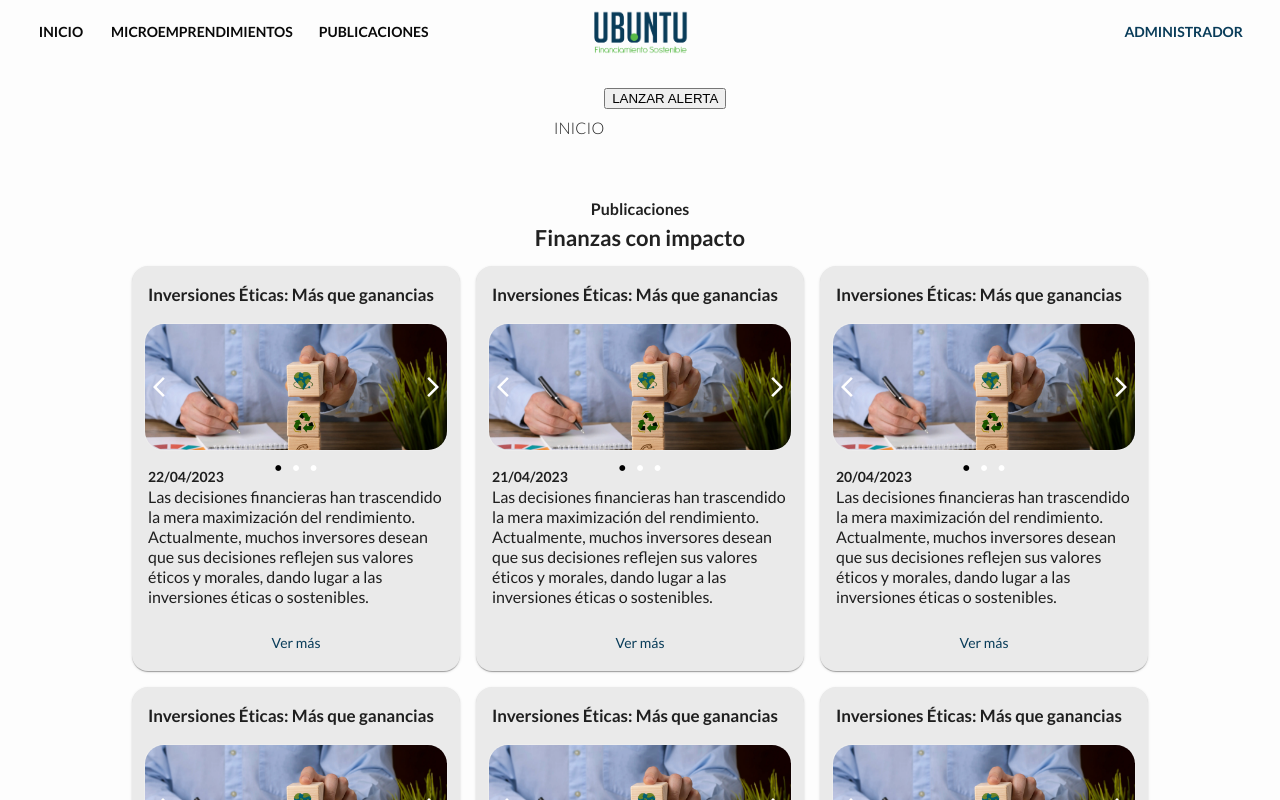
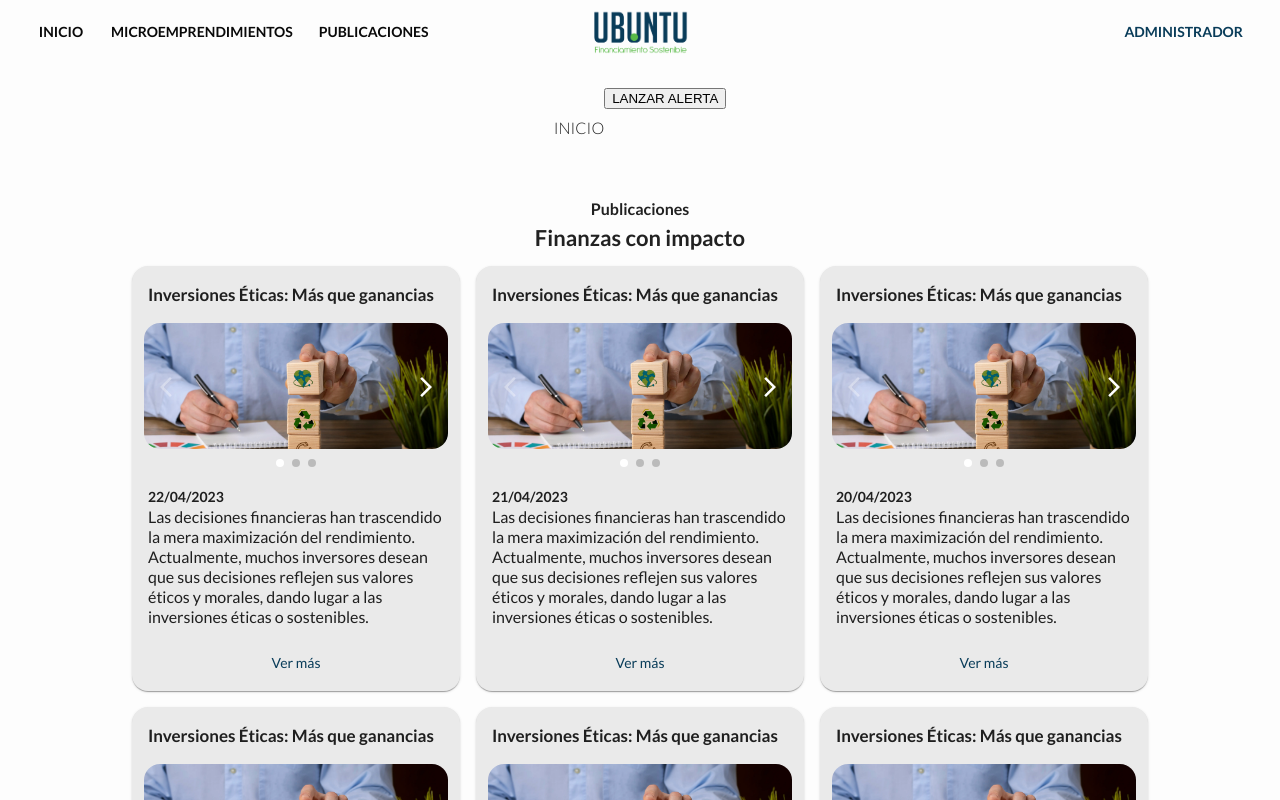
Before and after one commit to TomiCaratti13/SemilleroUbuntuFront, a React (Vite) app: page / in a window 1280 px wide. Shown: the top 800 px of the page. Built offline with nearby package versions, Linux system fonts and the light colour scheme.

Commit message:
Deprecate SliderCard, New Slider With SwiperJs, for better performance and less errors

```diff
--- a/package.json
+++ b/package.json
@@ -21,6 +21,7 @@
     "react": "^18.2.0",
     "react-dom": "^18.2.0",
     "react-router-dom": "^6.22.2",
+    "swiper": "^11.0.7",
     "yup": "^1.3.3"
   },
   "devDependencies": {
--- a/src/assets/styles/sliderCard.css
+++ b/src/assets/styles/sliderCard.css
@@ -1,79 +1,26 @@
 .ulSliderCard,
 .liSliderCard {
-    list-style: none;
-    white-space: nowrap;
-}
-
-.liSliderCard {
-    display: inline;
+    width: 100%;
+    height: 100%;
 }
 
 .imgSliderCard {
     object-fit: cover;
-    margin-top: -16px;
-    height: 128px;
-    width: 304px;
-}
-
-/* Main container */
-
-.main-container {
-    width: 500px;
-    height: 280px;
-    margin: 0 auto;
-}
-
-/* Slider container */
-.slider-container {
-    position: relative;
-    height: 100%
-}
-
-/* dots carrusel */
-.dots-container {
-    display: flex;
-    justify-content: center;
-}
-
-.dot-container-item {
-    margin: 0px 3px;
-    cursor: pointer;
-    font-size: 20px;
-    text-align: center;
-    color: white;
-}
-
-/* Arrows */
-.leftArrow {
-    position: absolute;
-    top: 50%;
-    transform: translate(0, -50%);
-    left: 3px;
-    color: #fff;
-    z-index: 1;
-    cursor: pointer;
-}
-
-.rightArrow {
-    position: absolute;
-    top: 50%;
-    transform: translate(0, -50%);
-    right: 3px;
-    color: #fff;
-    z-index: 1;
-    cursor: pointer;
+    width: 100%;
+    height: 85%;
 }
 
 .container-images {
     width: 100%;
     height: 100%;
-    border-radius: 20px;
-    border: 1px solid #eee;
     overflow: hidden;
 }
 
-.dot-container-item.active {
-    color: black;
-    font-size: 20px;
-    border-radius: 50%;
+.swiper-pagination {
+    translate: 0 10px;
+    /* Ajusta este valor según tus necesidades */
 }
+
+body .swiper-pagination-bullet-active {
+    background-color: #fff;
+}
--- a/src/components/CardMicroemprendimiento.jsx
+++ b/src/components/CardMicroemprendimiento.jsx
@@ -7,13 +7,13 @@ import Collapse from '@mui/material/Collapse';
 import Button from '@mui/material/Button';
 import Typography from '@mui/material/Typography';
 import { styled } from '@mui/material/styles';
-import { SliderCard } from './SliderCard';
 import ExpandLessIcon from '@mui/icons-material/ExpandLess';
 import ExpandMoreIcon from '@mui/icons-material/ExpandMore';
 import Divider from '@mui/material/Divider';
 import LocationOnOutlinedIcon from '@mui/icons-material/LocationOnOutlined';
+import { SliderSwipper } from './SliderSwipper';
 
-const ExpandMore = styled((props) => {
+const ExpandMore = styled(props => {
   const { expand, ...other } = props;
   return <Button {...other} />;
 })(({ theme }) => ({
@@ -47,7 +47,7 @@ export default function CardMicroemprendimiento({
         padding: '16px 0px 8px 0px',
         gap: '24px',
       }}>
-			<SliderCard imgs={[img0, img1, img2]} />
+      <SliderSwipper imgs={[img0, img1, img2]} />
       <CardContent style={{ paddingBottom: 0 }}>
         <Typography
           gutterBottom
@@ -93,13 +93,14 @@ export default function CardMicroemprendimiento({
             lineHeight: '20px',
             color: 'negro',
             margin: '0',
-						width:"100%",
-						height:"20px",
-						display:"flex",
-						alignItems:"center",
-						margin:"16px 0"
+            width: '100%',
+            height: '20px',
+            display: 'flex',
+            alignItems: 'center',
+            margin: '16px 0',
           }}>
-					<LocationOnOutlinedIcon/>{ubication}
+          <LocationOnOutlinedIcon />
+          {ubication}
         </Typography>
       </CardContent>
       <Collapse
@@ -115,7 +116,7 @@ export default function CardMicroemprendimiento({
               fontWeight: 600,
               lineHeight: '25px',
               color: 'azul.main',
-							margin:"5px 0"
+              margin: '5px 0',
             }}>
             Descripción del Microemprendimiento
           </Typography>
@@ -140,7 +141,7 @@ export default function CardMicroemprendimiento({
               fontWeight: 600,
               lineHeight: '25px',
               color: 'azul.main',
-							margin:"5px 0"
+              margin: '5px 0',
             }}>
             Más información de interés
           </Typography>
--- a/src/components/CardPublicacion.jsx
+++ b/src/components/CardPublicacion.jsx
@@ -7,9 +7,9 @@ import Collapse from '@mui/material/Collapse';
 import Button from '@mui/material/Button';
 import Typography from '@mui/material/Typography';
 import { styled } from '@mui/material/styles';
-import { SliderCard } from './SliderCard';
+import { SliderSwipper } from './SliderSwipper';
 
-const ExpandMore = styled((props) => {
+const ExpandMore = styled(props => {
   const { expand, ...other } = props;
   return <Button {...other} />;
 })(({ theme }) => ({
@@ -54,7 +54,7 @@ export default function CardPublicacion({
         }}>
         {title}
       </Typography>
-			<SliderCard imgs={[img0, img1, img2]} />
+      <SliderSwipper imgs={[img0, img1, img2]} />
       <CardContent style={{ paddingBottom: 0 }}>
         <Typography
           variant="body2"
--- /dev/null
+++ b/src/components/SliderSwipper.jsx
@@ -0,0 +1,71 @@
+import React from 'react';
+import CardMedia from '@mui/material/CardMedia';
+import '../assets/styles/sliderCard.css';
+import ArrowBackIosNewOutlinedIcon from '@mui/icons-material/ArrowBackIosNewOutlined';
+import ArrowForwardIosIcon from '@mui/icons-material/ArrowForwardIos';
+
+// Import Swiper React components
+import { Swiper, SwiperSlide } from 'swiper/react';
+
+// Import Swiper styles
+import 'swiper/css';
+import 'swiper/css/navigation';
+import 'swiper/css/pagination';
+
+// import required modules
+import { Navigation, Pagination, Mousewheel, Keyboard } from 'swiper/modules';
+
+export const SliderSwipper = ({ imgs }) => {
+  return (
+    <>
+      <CardMedia
+        className="slider-container"
+        sx={{
+          margin: 'auto',
+          objectFit: 'cover',
+          borderRadius: '16px',
+          height: 148,
+          width: 304,
+        }}>
+        <div className="container-images">
+          <Swiper
+            cssMode={true}
+            navigation={{
+              nextEl: '.swiper-button-next',
+              prevEl: '.swiper-button-prev',
+            }}
+            pagination={true}
+            mousewheel={true}
+            keyboard={true}
+            modules={[Navigation, Pagination, Mousewheel, Keyboard]}
+            className="mySwiper ulSliderCard">
+            <ArrowBackIosNewOutlinedIcon
+              className="swiper-button-prev"
+              style={{ color: 'white' }}
+            />
+            <ArrowForwardIosIcon
+              className="swiper-button-next"
+              style={{ color: 'white' }}
+            />
+            {imgs.map((img, index) => {
+              return (
+                <SwiperSlide
+                  className="liSliderCard"
+                  key={index}>
+                  <img
+                    className="imgSliderCard"
+                    src={img}
+                    style={{
+                      objectFit: 'cover',
+                      borderRadius: '16px',
+                    }}
+                  />
+                </SwiperSlide>
+              );
+            })}
+          </Swiper>
+        </div>
+      </CardMedia>
+    </>
+  );
+};
```
Also changed, not shown: src/components/SliderCard.jsx (+5 -5 lines), 1 other file (tests, documents, lock files or other folders). Lines whose indentation alone changed are shown as unchanged.
